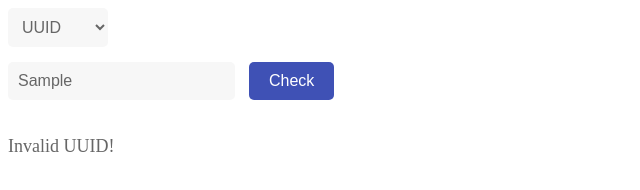
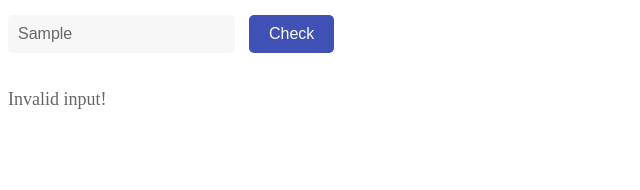
Before and after one commit to dombartenope/OSExtension, a browser extension: page src/onesignalsuperuser.html in a window 1280 px wide. Both pictures are taken after typing "Sample" into the empty fields and a click on the button "Check". Shown: the whole page, without its empty margins (0-640 px from the left). Drawn offline with Linux system fonts and the light colour scheme.

Commit message:
Merged options to single input for UUID & Email

```diff
--- a/src/onesignalsuperuser.html
+++ b/src/onesignalsuperuser.html
@@ -4,13 +4,9 @@
   </head>
   <body>
     <div class="input-container">
-      <select class="selector">
-        <option>UUID</option>
-        <option>Email</option>
-      </select>
       <div class="input-wrapper">
         <form id="form">
-          <input id="id" type="text" placeholder="Search here"  />
+          <input id="id" type="text" placeholder="Search here" />
           <button type="submit">Check</button>
         </form>
       </div>
--- a/src/popup.js
+++ b/src/popup.js
@@ -1,38 +1,37 @@
-//REGEX FOR VALIDATION
+// REGEX FOR VALIDATION
 const uuid_re =
-  /^[0-9a-f]{8}-[0-9a-f]{4}-[0-5][0-9a-f]{3}-[089ab][0-9a-f]{3}-[0-9a-f]{12}$/i; //Accepts UUID format {8}{4}{3}{3}{12}
-const email_re = /@.{1,}/; //Anything with an @ sign and characters after
+  /^[0-9a-f]{8}-[0-9a-f]{4}-[0-5][0-9a-f]{3}-[089ab][0-9a-f]{3}-[0-9a-f]{12}$/i;
+const email_re = /@.{1,}/;
+
 const form = document.querySelector("#form");
 const input = document.querySelector("#id");
 const output = document.querySelector("#output");
-const select = document.querySelector(".selector");
+const select = document.querySelector(".selector"); // Now has only one option: "Input"
 const emailURL = "https://dashboard.onesignal.com/super-user?email=";
 const uuidURL = "https://dashboard.onesignal.com/super-user/identify?search=";
 
-form.addEventListener("change", e => {
-    console.log(e.currentTarget.value)
-
-});
-
 form.addEventListener("submit", (event) => {
   event.preventDefault();
-  const uuid_ok = uuid_re.exec(input.value);
-  const email_ok = email_re.exec(input.value);
-  if (select.value === "UUID") {
-    console.log("Searching for uuid on submit");
-    output.textContent = uuid_ok
-      ? `UUID Validated, one moment...`
-      : `Invalid UUID!`;
-    uuid_ok
-      ? window.open(`${uuidURL}${input.value}`)
-      : console.log("Validation Error");
-  } else {
-    console.log("Searching for email on submit");
-    output.textContent = email_ok
-      ? `Email Validated, one moment...`
-      : `Invalid email!`;
-    email_ok
-      ? window.open(`${emailURL}${input.value}`)
-      : console.log("Validation Error");
+
+  // Evaluate user input against both regex patterns
+  const uuid_ok = uuid_re.test(input.value);
+  const email_ok = email_re.test(input.value);
+
+  console.log("Searching for input on submit");
+
+  // First, check UUID
+  if (uuid_ok) {
+    output.textContent = "UUID Validated, one moment...";
+    window.open(`${uuidURL}${input.value}`);
+  }
+  // If not a UUID, check Email
+  else if (email_ok) {
+    output.textContent = "Email Validated, one moment...";
+    window.open(`${emailURL}${input.value}`);
+  }
+  // Otherwise, report invalid input
+  else {
+    output.textContent = "Invalid input!";
+    console.log("Validation Error");
   }
 });
```
Also changed, not shown: README.md, ReadMeImg/email.png (deleted), ReadMeImg/extension.png (deleted), ReadMeImg/plugin.png (added), ReadMeImg/right_click.png (added), ReadMeImg/uuid.png (deleted), 1 other file.
